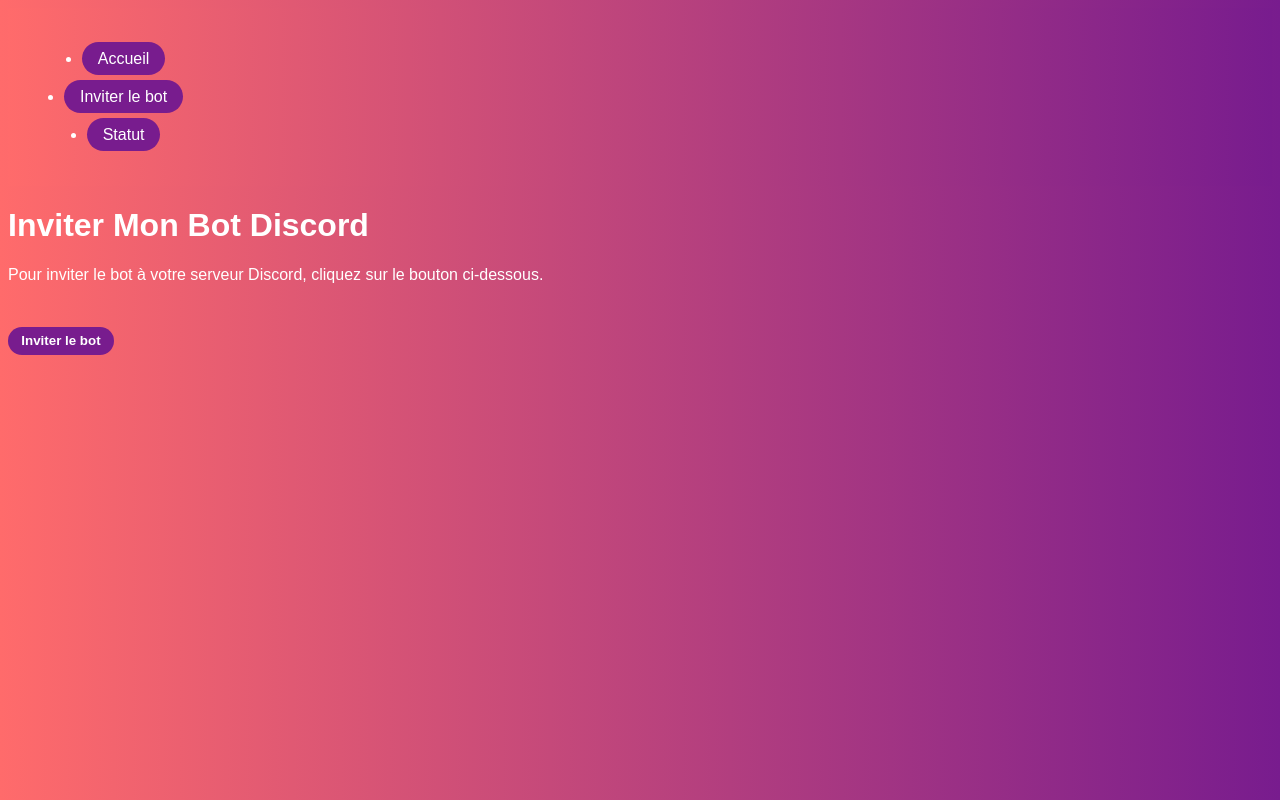
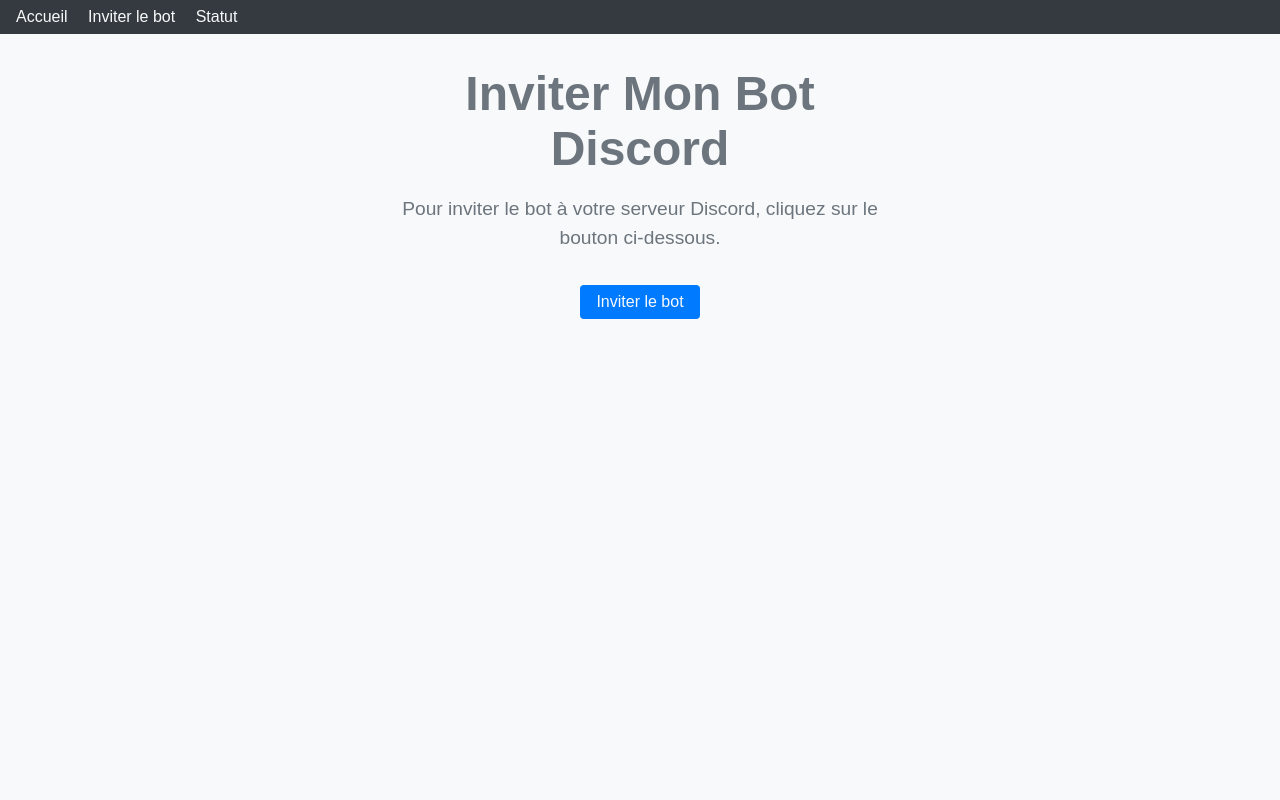
Before and after one commit to Lunarchun/koyoweb, a plain HTML site: page invite.html in a window 1280 px wide. Drawn offline with Linux system fonts and the light colour scheme.

Commit message:
Add files via upload

```diff
--- a/style.css
+++ b/style.css
@@ -1,52 +1,97 @@
+/* CSS général */
+
+body {
+  background-color: #f8f9fa;
+  color: #6c757d;
+  font-family: Arial, sans-serif;
+  font-size: 16px;
+  margin: 0;
+}
+
 nav {
-    background-image: linear-gradient(to right, #ff6b6b, #781c8e);
-    color: #fff;
+  background-color: #343a40;
+  color: #f8f9fa;
   display: flex;
   justify-content: space-between;
-    padding: 1em;
+  padding: 0.5rem 1rem;
 }
 
 nav ul {
-    display: flex;
-    flex-direction: column;
-    align-items: center;
-    justify-content: center;
+  list-style-type: none;
+  margin: 0;
+  padding: 0;
 }
 
-  nav ul li {
-    margin: 10px 0;
+nav li {
+  display: inline-block;
+  margin-right: 1rem;
 }
 
-  nav ul li a {
-    color: #fff;
+nav a {
+  color: #f8f9fa;
   text-decoration: none;
-    padding: 0.5em 1em;
-    border-radius: 20px;
-    background-color: #781c8e;
-    transition: background-color 0.3s ease-in-out;
 }
 
-  nav ul li a:hover {
-    background-color: #ff6b6b;
+nav a:hover {
+  color: #adb5bd;
+}
+
+h1 {
+  font-size: 3rem;
+  margin: 2rem 0 1rem 0;
+}
+
+p {
+  font-size: 1.2rem;
+  line-height: 1.5;
+  margin-bottom: 2rem;
 }
 
 button {
-    margin: 2em 0;
-    padding: 0.5em 1em;
-    border-radius: 20px;
-    background-color: #781c8e;
-    color: #fff;
-    font-weight: bold;
+  background-color: #007bff;
   border: none;
-    transition: background-color 0.3s ease-in-out;
+  border-radius: 0.25rem;
+  color: #f8f9fa;
+  cursor: pointer;
+  font-size: 1rem;
+  margin-right: 1rem;
+  padding: 0.5rem 1rem;
+  transition: all 0.2s ease-in-out;
 }
 
 button:hover {
-    background-color: #ff6b6b;
+  background-color: #0069d9;
 }
 
-  body {
-    background-image: linear-gradient(to right, #ff6b6b, #781c8e);
-    font-family: Arial, sans-serif;
-    color: #fff;
+a button {
+  margin-right: 0;
 }
+
+a button:hover {
+  background-color: #0062cc;
+}
+
+/* CSS pour la page d'accueil */
+
+h1 {
+  text-align: center;
+}
+
+/* CSS pour la page d'invitation */
+
+main {
+  margin: 2rem auto;
+  max-width: 500px;
+  text-align: center;
+}
+
+/* CSS pour la page de statut */
+
+#status {
+  font-weight: bold;
+}
+
+.watchbot-widget {
+  margin: 2rem auto;
+  max-width: 500px;
+}
```
Also changed, not shown: index.html (+0 -2 lines), status.html (+0 -1 lines). Lines whose indentation alone changed are shown as unchanged.
